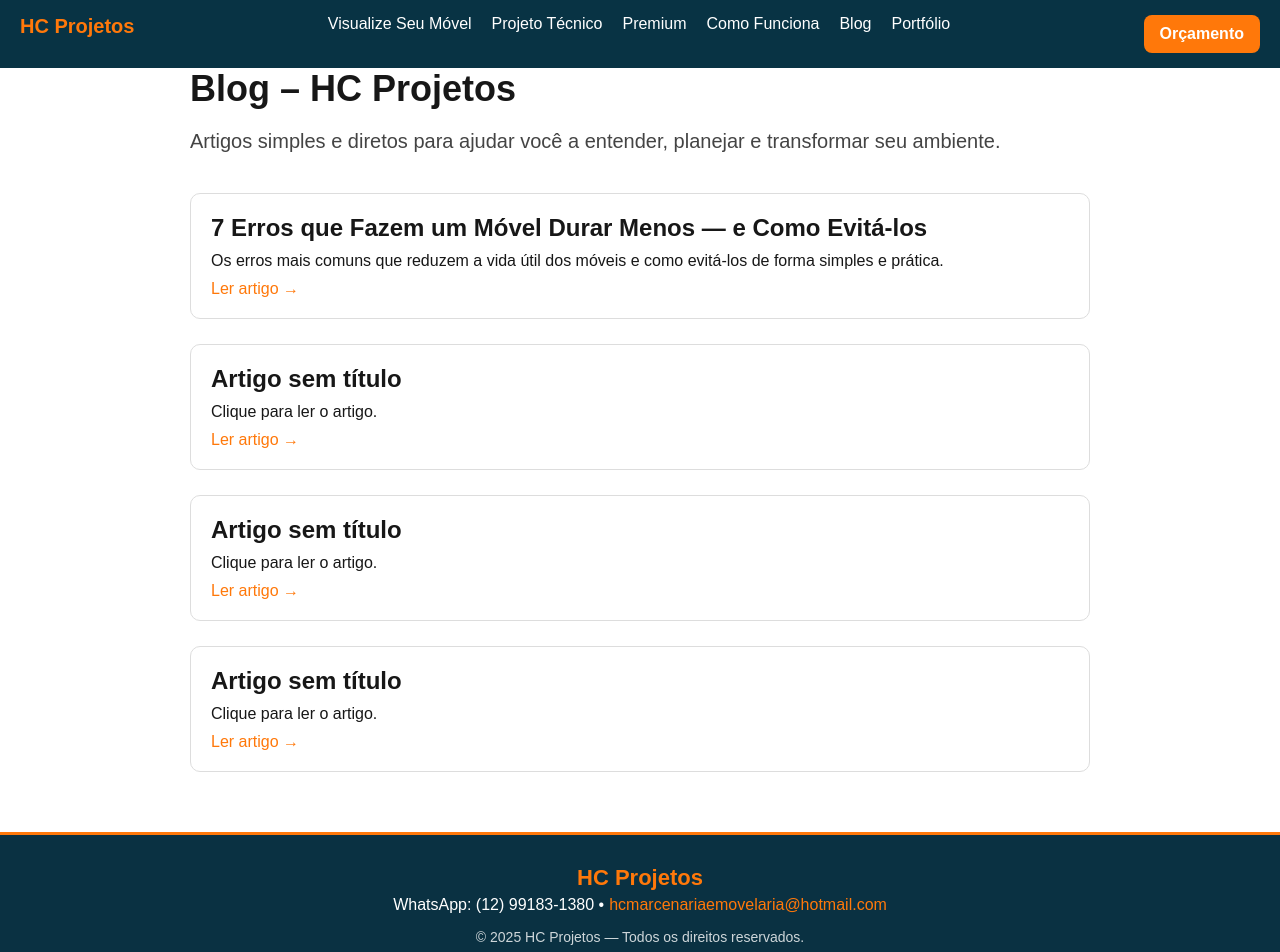
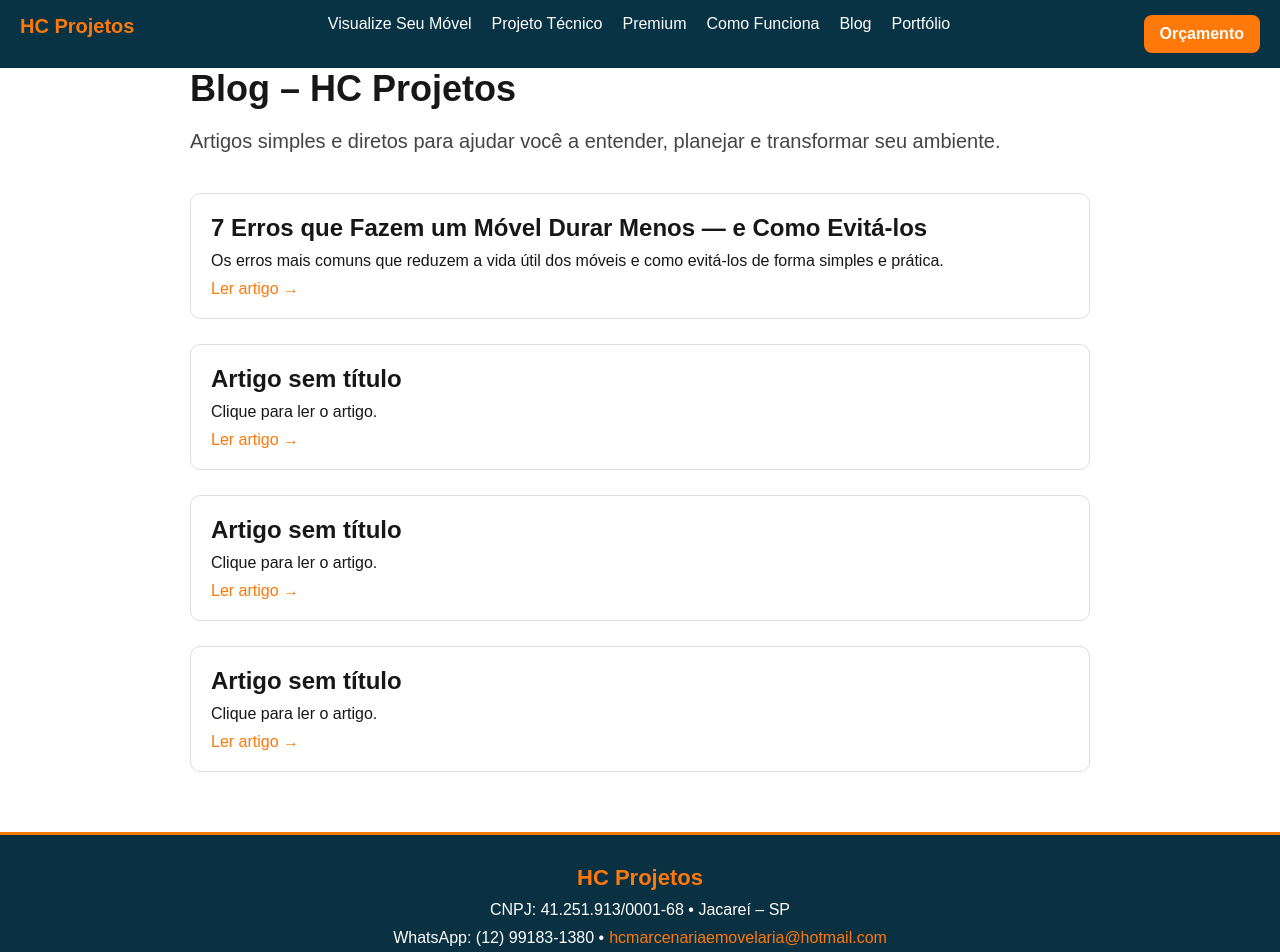
Before and after one commit to hcmarcenaria/Hcprojetos-site, a Next.js app: page /blog in a window 1280 px wide. Shown: the top 952 px of the page. Built offline with nearby package versions, Linux system fonts and the light colour scheme.

Commit message:
Atualizar o Footer.js

```diff
--- a/components/Footer.js
+++ b/components/Footer.js
@@ -2,25 +2,31 @@ export default function Footer() {
   return (
     <footer
       style={{
-        backgroundColor: "#0A3142",   // azul do logo
+        backgroundColor: "#0A3142",
         padding: "30px 20px",
         marginTop: "60px",
         color: "#ffffff",
         textAlign: "center",
-        borderTop: "3px solid #FF780A", // detalhe moderno em laranja
+        borderTop: "3px solid #FF780A",
       }}
     >
       <h3 style={{ margin: 0, fontSize: "22px", color: "#FF780A" }}>
         HC Projetos
       </h3>
 
-
+      <p style={{ margin: "10px 0", fontSize: "16px" }}>
+        CNPJ: 41.251.913/0001-68 • Jacareí – SP
+      </p>
 
       <p style={{ margin: "5px 0", fontSize: "16px" }}>
         WhatsApp: (12) 99183-1380 •
         <a
           href="mailto:hcmarcenariaemovelaria@hotmail.com"
-          style={{ color: "#FF780A", textDecoration: "none", marginLeft: "5px" }}
+          style={{
+            color: "#FF780A",
+            textDecoration: "none",
+            marginLeft: "5px",
+          }}
         >
           hcmarcenariaemovelaria@hotmail.com
         </a>
```
